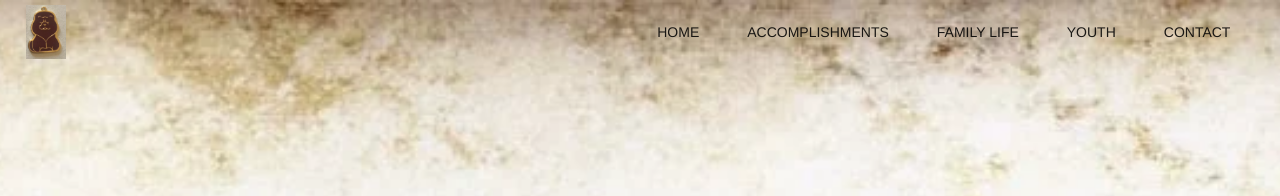
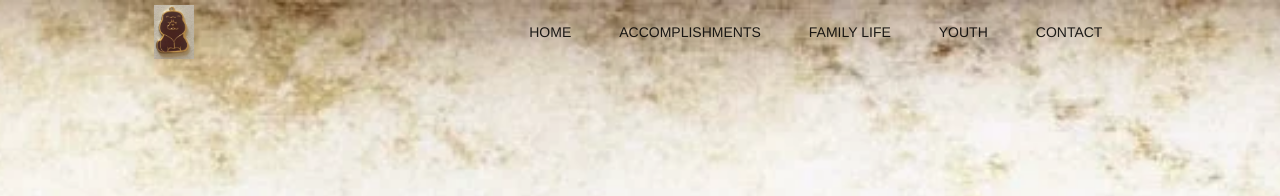
Before and after one commit to SandraCoburn/chow-expert, a plain HTML site: page index.html in a window 1280 px wide. Shown: the top 196 px of the page. Drawn offline with nearby package versions, Linux system fonts and the light colour scheme.

Commit message:
Fixed navigation

```diff
--- a/CSS/base-style.css
+++ b/CSS/base-style.css
@@ -6,14 +6,18 @@
   /* This background is dark, so we set text to white. Use 87% black instead if
      your background is light. */
   color: rgb(5, 5, 5);
+  font-weight: 700;
 }
 
 .mdl-layout__drawer .mdl-layout-title {
   background-image: -webkit-linear-gradient(0deg, #26272e 0%, #48444b 100%);
   background-image: linear-gradient(0deg, #494b5c 0%, #ded5e4 100%);
 }
-.nav {
+.nav-toggle {
   padding: 0 12%;
+  position: fixed;
+  width: 100%;
+  margin: 0 autp;
 }
 #home,
 #champion,
--- a/index.html
+++ b/index.html
@@ -20,7 +20,7 @@
   <body>
     <div class="demo-layout-transparent mdl-layout mdl-js-layout">
       <header class="mdl-layout__header mdl-layout__header--transparent">
-        <div class="mdl-layout__header-row nav">
+        <div class="mdl-layout__header-row nav-toggle">
           <!-- Title -->
           <span class="mdl-layout-title"
             ><img src="imgs/logo2.jpeg" alt="dog" style="width: 40px"
--- a/js/app.js
+++ b/js/app.js
@@ -1,3 +1,14 @@
 function closeDrawer() {
   document.querySelector('.mdl-layout').MaterialLayout.toggleDrawer();
 }
+window.onscroll = function () {
+  scrollFunction();
+};
+function scrollFunction() {
+  if (document.body.scrollTop > 20 || document.documentElement.scrollTop > 20) {
+    document.querySelector('.nav-toggle').style.background =
+      'rgba(63, 41, 8, 0.2)';
+  } else {
+    document.querySelector('.nav-toggle').style.background = 'none';
+  }
+}
```
